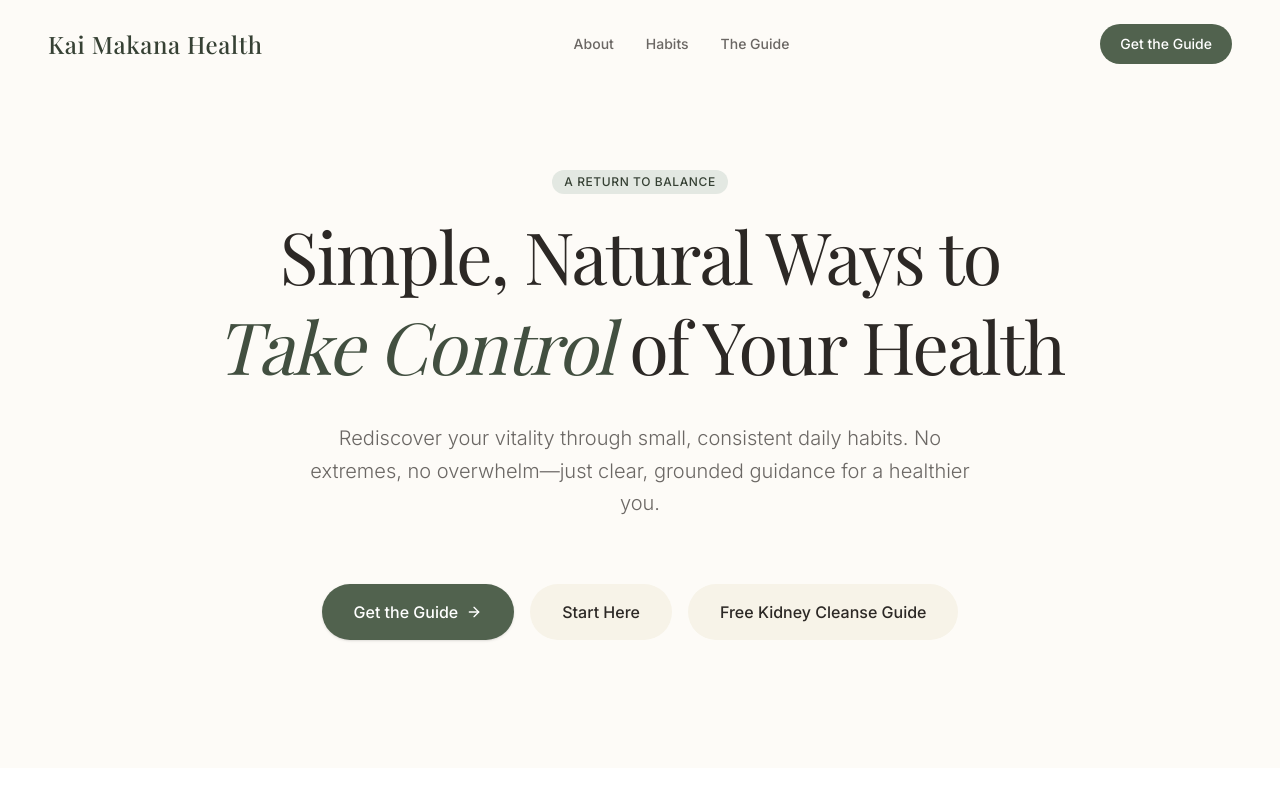
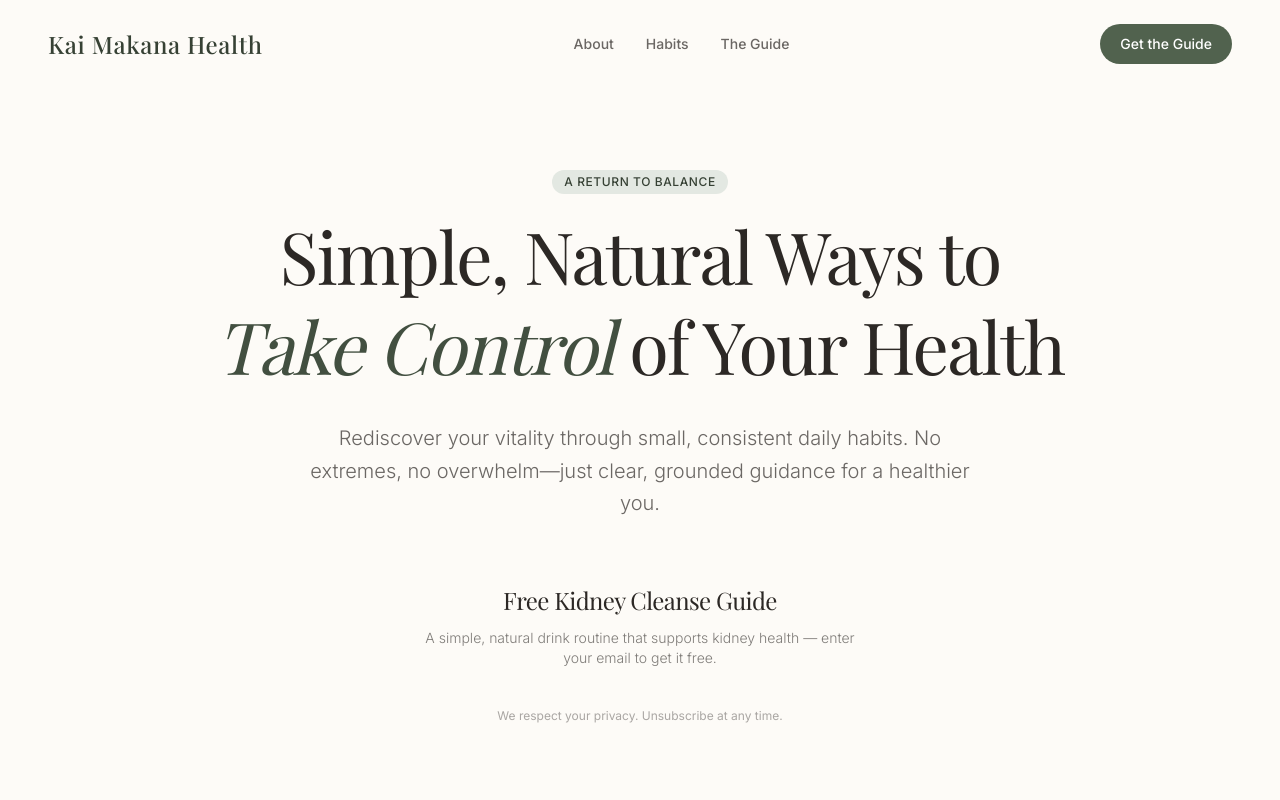
Before and after one commit to KaiMakana/Kai-Makana, a React (Vite) app: page / in a window 1280 px wide. Shown: the top 800 px of the page. Built offline with nearby package versions, Linux system fonts and the light colour scheme; a web font is replaced by a local one.

Commit message:
ROUND 1: Replace hero CTA buttons with inline Beehiiv email form

```diff
--- a/src/App.tsx
+++ b/src/App.tsx
@@ -94,25 +94,17 @@ export default function App() {
             <p className="text-lg md:text-xl text-earth-900/70 max-w-2xl mx-auto font-light leading-relaxed">
               Rediscover your vitality through small, consistent daily habits. No extremes, no overwhelm—just clear, grounded guidance for a healthier you.
             </p>
-            <div className="flex flex-col sm:flex-row items-center justify-center gap-4 pt-8">
-              <a
-                href="https://whop.com/kai-makana-health/the-everyday-wellness-blueprint/"
-                className="w-full sm:w-auto px-8 py-4 text-base font-medium text-white bg-sage-600 hover:bg-sage-700 rounded-full transition-all shadow-sm hover:shadow-md flex items-center justify-center gap-2"
-              >
-                Get the Guide <ArrowRight className="w-4 h-4" />
-              </a>
-              <a
-                href="#about"
-                className="w-full sm:w-auto px-8 py-4 text-base font-medium text-earth-900 bg-sand-100 hover:bg-sand-200 rounded-full transition-all"
-              >
-                Start Here
-              </a>
-              <a
-                href="#cleanse"
-                className="w-full sm:w-auto px-8 py-4 text-base font-medium text-earth-900 bg-sand-100 hover:bg-sand-200 rounded-full transition-all"
-              >
+            <div className="max-w-md mx-auto pt-8">
+              <h2 className="text-xl md:text-2xl font-serif text-earth-900 mb-3">
                 Free Kidney Cleanse Guide
-              </a>
+              </h2>
+              <p className="text-earth-900/60 text-sm mb-6 font-light">
+                A simple, natural drink routine that supports kidney health — enter your email to get it free.
+              </p>
+              <div id="beehiiv-embed" className="flex justify-center"></div>
+              <p className="text-xs text-earth-900/40 mt-4">
+                We respect your privacy. Unsubscribe at any time.
+              </p>
             </div>
           </motion.div>
         </section>
```
